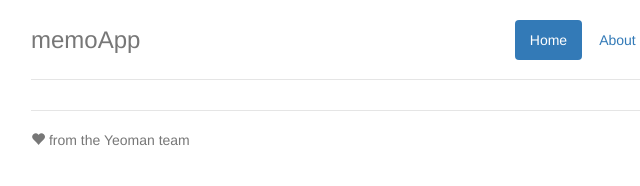
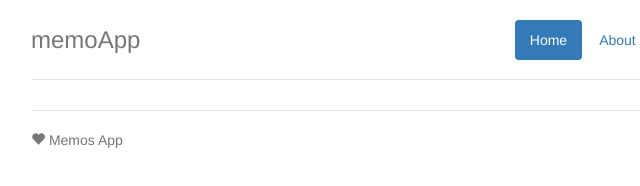
Before and after one commit to loris-fo/memo-app, a website: page app/index.html in a window 1280 px wide. Shown: the full height of the page, 259-899 px from the left. Drawn offline with nearby package versions, Linux system fonts and the light colour scheme; some packages are replaced by stand-ins of ours; files that its build step writes are made by us from their sources.

```diff
--- a/app/index.html
+++ b/app/index.html
@@ -34,7 +34,7 @@
       <div ng-view=""></div>
 
       <div class="footer">
-        <p><span class="glyphicon glyphicon-heart"></span> from the Yeoman team</p>
+        <p><span class="glyphicon glyphicon-heart"></span> Memos App</p>
       </div>
     </div>
 
```
